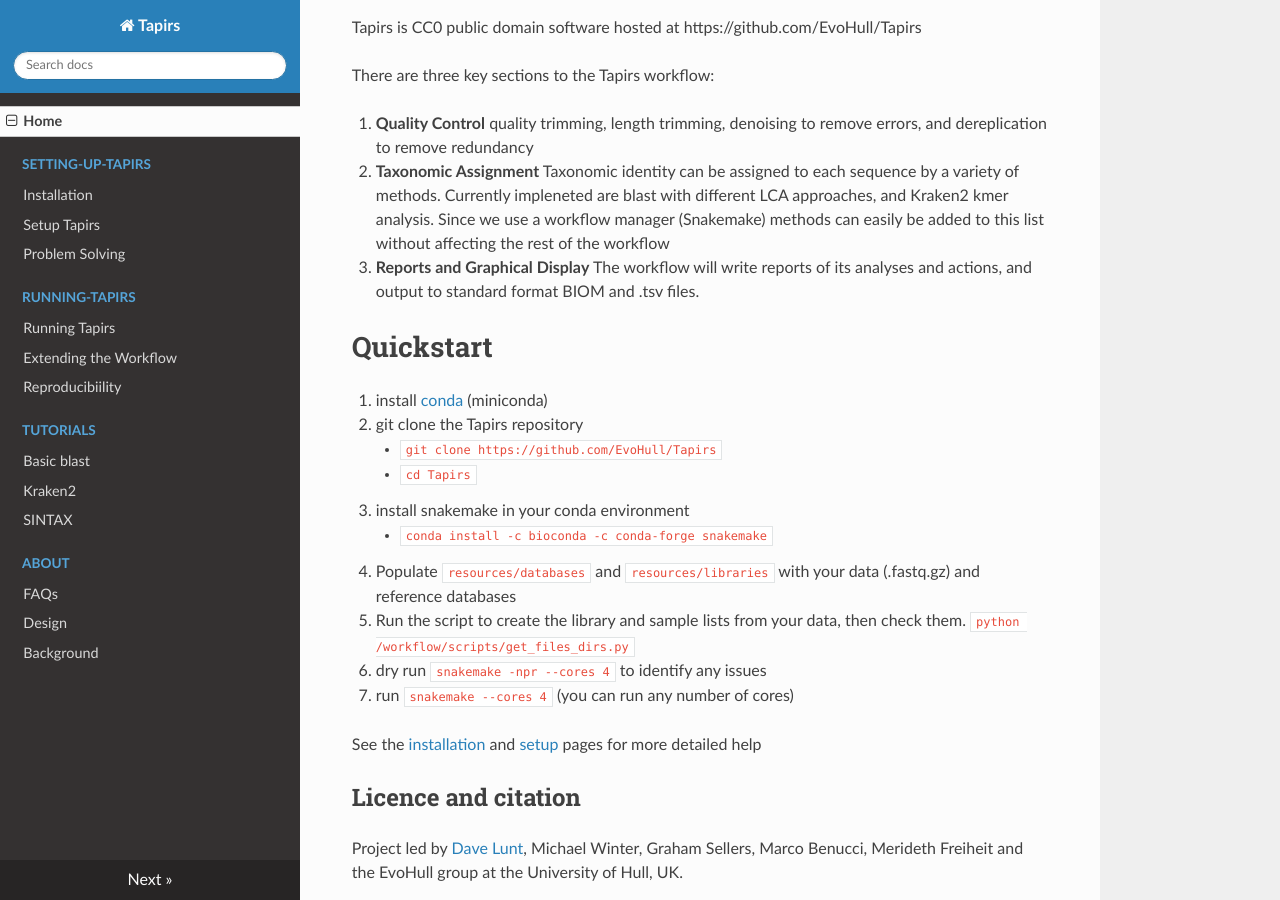
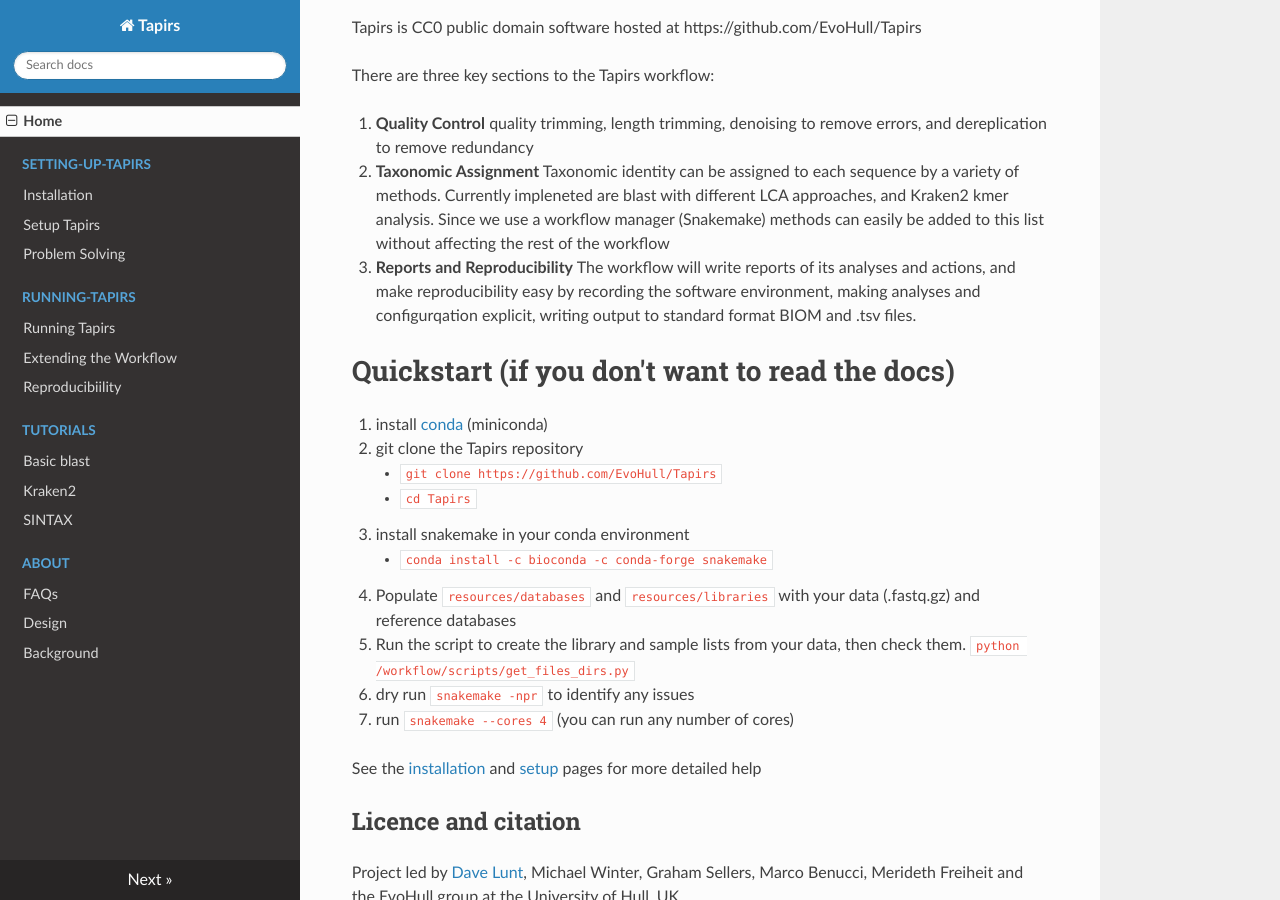
Before and after one commit to EvoHull/Tapirs, an MkDocs documentation site: the page built from docs/index.md, in a window 1280 px wide and 900 px high, scrolled down 358 px. Built offline with MkDocs 1.6.1, drawn with Linux system fonts in a browser that asks for light colours; nearby versions of some CDN libraries.

Commit message:
docs update

```diff
--- a/docs/index.md
+++ b/docs/index.md
@@ -10,9 +10,9 @@
 
 1. **Quality Control** quality trimming, length trimming, denoising to remove errors, and dereplication to remove redundancy
 2. **Taxonomic Assignment** Taxonomic identity can be assigned to each sequence by a variety of methods. Currently impleneted are blast with different LCA approaches, and Kraken2 kmer analysis. Since we use a workflow manager (Snakemake) methods can easily be added to this list without affecting the rest of the workflow
-3. **Reports and Graphical Display** The workflow will write reports of its analyses and actions, and output to standard format BIOM and .tsv files.
+3. **Reports and Reproducibility** The workflow will write reports of its analyses and actions, and make reproducibility easy by recording the software environment, making analyses and configurqation explicit, writing output to standard format BIOM and .tsv files.
 
-# Quickstart
+# Quickstart (if you don't want to read the docs)
 
 1. install [conda](https://docs.conda.io/projects/conda/en/latest/user-guide/install/) (miniconda)
 2. git clone the Tapirs repository
@@ -23,7 +23,7 @@
 4. Populate `resources/databases` and `resources/libraries` with your data (.fastq.gz) and reference databases
 5. Run the script to create the library and sample lists from your data, then check them.
 `python /workflow/scripts/get_files_dirs.py`
-5. dry run `snakemake -npr --cores 4` to identify any issues
+5. dry run `snakemake -npr` to identify any issues
 6. run `snakemake --cores 4` (you can run any number of cores)
 
 See the [installation](Setting-up-Tapirs/installation.md) and [setup](Setting-up-Tapirs/setup.md) pages for more detailed help
```
